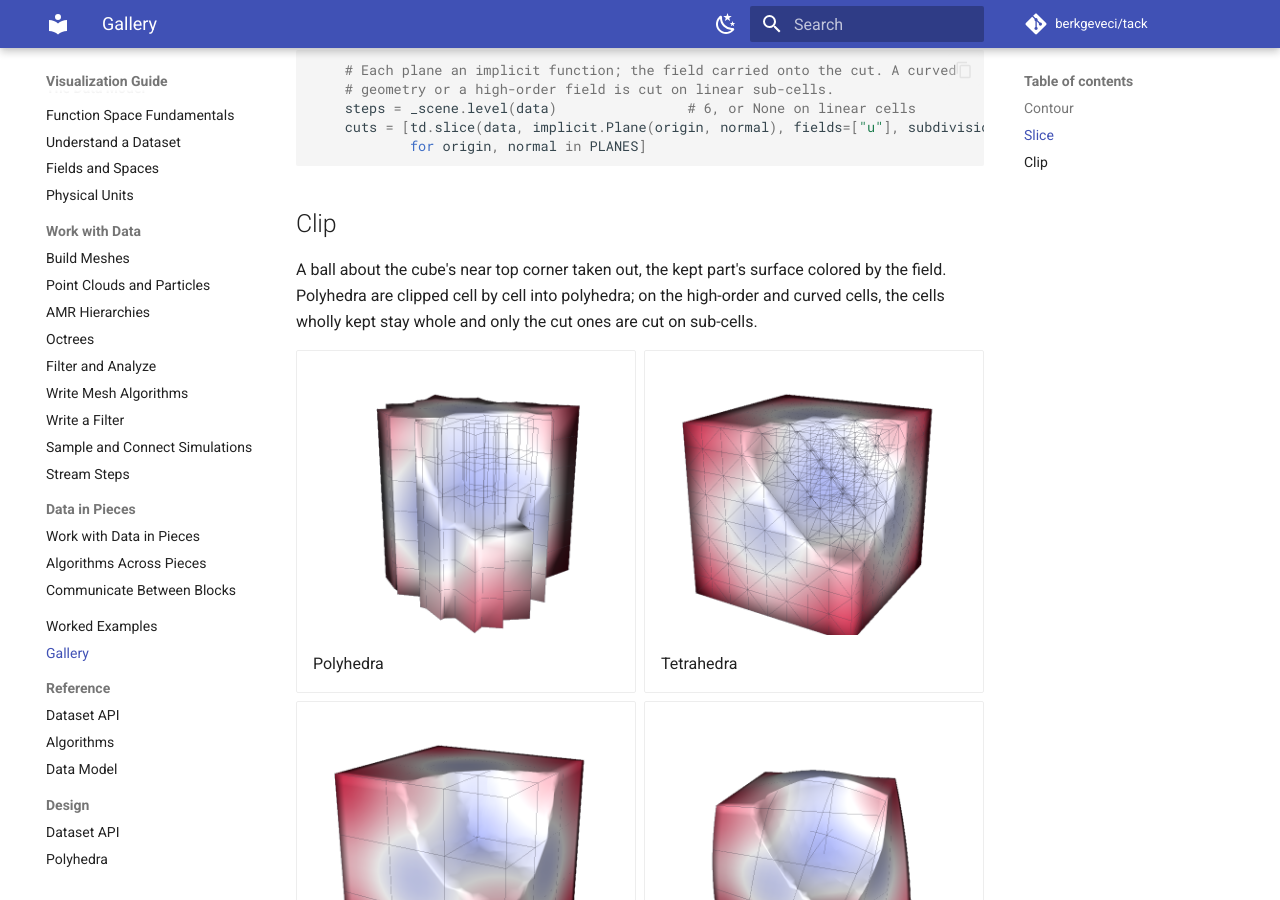
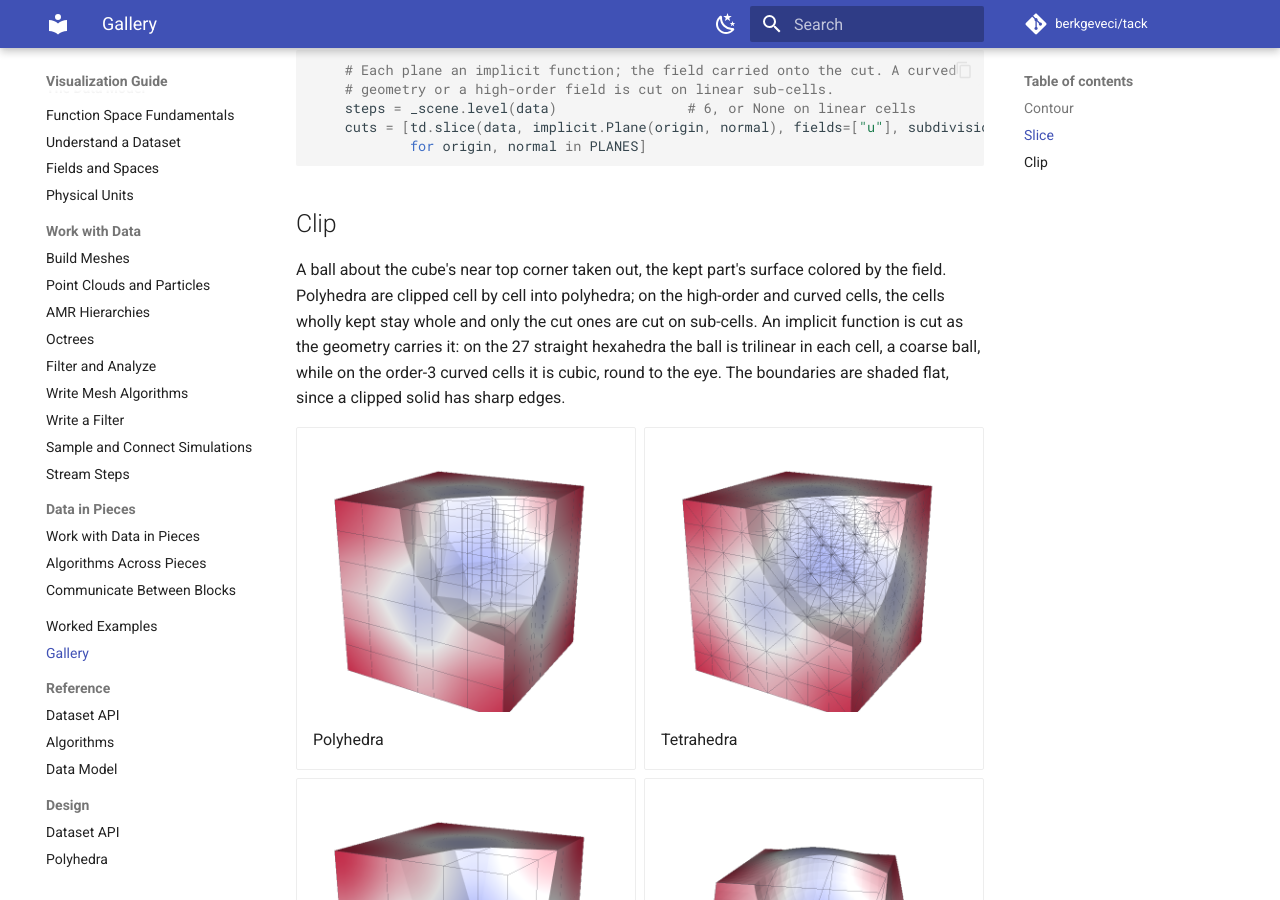
Before and after one commit to berkgeveci/tack, an MkDocs documentation site: the page built from docs/vis-guide/gallery.md, in a window 1280 px wide and 900 px high, scrolled down 2525 px. Built offline with MkDocs 1.6.1 and Material for MkDocs 9.7.7, drawn with Linux system fonts in a browser that asks for light colours; comment, search, counter and statistics services are not loaded; the version menu is left out; some of the changed lines change nothing that is shown.

Commit message:
Gallery: Voronoi columns tile the cube, clipped solids shaded flat, slices lit mostly ambient; the page says how an implicit function is cut on straight cells

```diff
--- a/docs/gallery/_scene.py
+++ b/docs/gallery/_scene.py
@@ -64,21 +64,31 @@
 
 # ── The datasets ────────────────────────────────────────────────────
 
-def _voronoi_columns(n=60, layers=6, seed=3):
-    """Voronoi cells of random points over the unit square, the bounded ones,
-    extruded through the unit cube in ``layers``: polygonal prisms, faces of up to
-    a dozen points."""
+def _voronoi_columns(n=40, layers=6, seed=3):
+    """Voronoi cells of random points in the unit square, extruded through the unit
+    cube in ``layers``: polygonal prisms, faces of up to a dozen points. The points'
+    mirror images across the square's sides make the cells tile the square
+    exactly."""
     from scipy.spatial import Voronoi
 
     rng = np.random.default_rng(seed)
-    vor = Voronoi(rng.uniform(0, 1, (n, 2)))
-    regions = [r for r in (vor.regions[i] for i in vor.point_region)
-               if r and -1 not in r and all((0 <= vor.vertices[v]).all()
-                                            and (vor.vertices[v] <= 1).all() for v in r)]
+    seeds = rng.uniform(0, 1, (n, 2))
+    mirrored = [seeds]
+    for axis in (0, 1):
+        for side in (0.0, 1.0):
+            image = seeds.copy()
+            image[:, axis] = 2 * side - image[:, axis]
+            mirrored.append(image)
+    vor = Voronoi(np.concatenate(mirrored))
+    regions = [vor.regions[vor.point_region[i]] for i in range(n)]
+    # The mirrored cells' shared vertices are the square's; snap them onto it.
+    xy = np.clip(vor.vertices, 0.0, 1.0)
+    xy[np.abs(xy) < 1e-12] = 0.0
+    xy[np.abs(xy - 1) < 1e-12] = 1.0
     used = sorted({v for r in regions for v in r})
     renumber = {v: i for i, v in enumerate(used)}
     nv = len(used)
-    xy = vor.vertices[used]
+    xy = xy[used]
     points = np.array([[x, y, k / layers] for k in range(layers + 1) for x, y in xy])
     cells = []
     for r in regions:
@@ -150,9 +160,10 @@
 
 
 def boundary(data):
-    """``data``'s boundary as polygons with normals; a curved or high-order dataset
-    subdivided first, so it is linear."""
-    return normals(td.extract_surface(linear(data)))
+    """``data``'s boundary as polygons, a curved or high-order dataset subdivided
+    first, so it is linear. Shaded flat: a solid's boundary has sharp edges, which
+    point normals would smear."""
+    return td.extract_surface(linear(data))
 
 
 # ── Drawing ─────────────────────────────────────────────────────────
@@ -162,11 +173,13 @@
                  (1.0, (0.706, 0.016, 0.15)))
 
 
-def draw(path, parts, outline=None, view=(30.0, 20.0), size=(640, 560)):
+def draw(path, parts, outline=None, view=(30.0, 20.0), size=(640, 560), lit=True):
     """Draw ``parts`` -- ``(dataset, field name, range)``, a field on points or cells,
     or ``(dataset, None, None)`` for plain grey -- and ``outline`` (lines, thin and
     dark) to a PNG at ``path``, seen from ``view`` (azimuth and elevation in
-    degrees, from the -y side of the unit cube)."""
+    degrees, from the -y side of the unit cube). Lit less (``lit=False``), mostly
+    ambient, the parts show their colors, as a slice is read by them, with
+    enough shade to tell planes apart."""
     import vtkmodules.vtkCommonDataModel  # registers the pythonic constructors
     import vtkmodules.vtkRenderingOpenGL2  # noqa: F401  # registers the rendering backend
     from vtkmodules.vtkIOImage import vtkPNGWriter
@@ -205,9 +218,9 @@
         actor = vtkActor(mapper=mapper)
         if name is None:
             actor.property.color = (0.8, 0.8, 0.8)
-        actor.property.ambient = 0.2
-        actor.property.diffuse = 0.8
-        actor.property.specular = 0.2
+        actor.property.ambient = 0.2 if lit else 0.6
+        actor.property.diffuse = 0.8 if lit else 0.4
+        actor.property.specular = 0.2 if lit else 0.0
         renderer.AddActor(actor)
     if outline is not None:
         lines = vtkActor(mapper=vtkDataSetMapper(input_data=dataset_to_vtk(outline),
--- a/docs/gallery/slice.py
+++ b/docs/gallery/slice.py
@@ -31,8 +31,9 @@
     args = _scene.arguments(__doc__)
     for kind in args.kinds:
         data = _scene.dataset(kind)
-        parts = [(_scene.normals(cut), "u", (-3.0, 3.0)) for cut in slice_(data)]
-        _scene.draw(args.output / f"slice-{kind}.png", parts, outline=_scene.outline(data))
+        parts = [(cut, "u", (-3.0, 3.0)) for cut in slice_(data)]
+        _scene.draw(args.output / f"slice-{kind}.png", parts, outline=_scene.outline(data),
+                    lit=False)
 
 
 if __name__ == "__main__":
--- a/docs/vis-guide/gallery.md
+++ b/docs/vis-guide/gallery.md
@@ -92,7 +92,10 @@
 A ball about the cube's near top corner taken out, the kept part's surface
 colored by the field. Polyhedra are clipped cell by cell into polyhedra; on the
 high-order and curved cells, the cells wholly kept stay whole and only the cut
-ones are cut on sub-cells.
+ones are cut on sub-cells. An implicit function is cut as the geometry carries
+it: on the 27 straight hexahedra the ball is trilinear in each cell, a coarse
+ball, while on the order-3 curved cells it is cubic, round to the eye. The
+boundaries are shaded flat, since a clipped solid has sharp edges.
 
 <div class="grid cards" markdown>
 
```
Also changed, not shown: docs/assets/gallery/clip-curved.png, docs/assets/gallery/clip-high-order.png, docs/assets/gallery/clip-linear.png, docs/assets/gallery/clip-polyhedra.png, docs/assets/gallery/contour-polyhedra.png, docs/assets/gallery/slice-curved.png, docs/assets/gallery/slice-high-order.png, docs/assets/gallery/slice-linear.png, docs/assets/gallery/slice-polyhedra.png.
